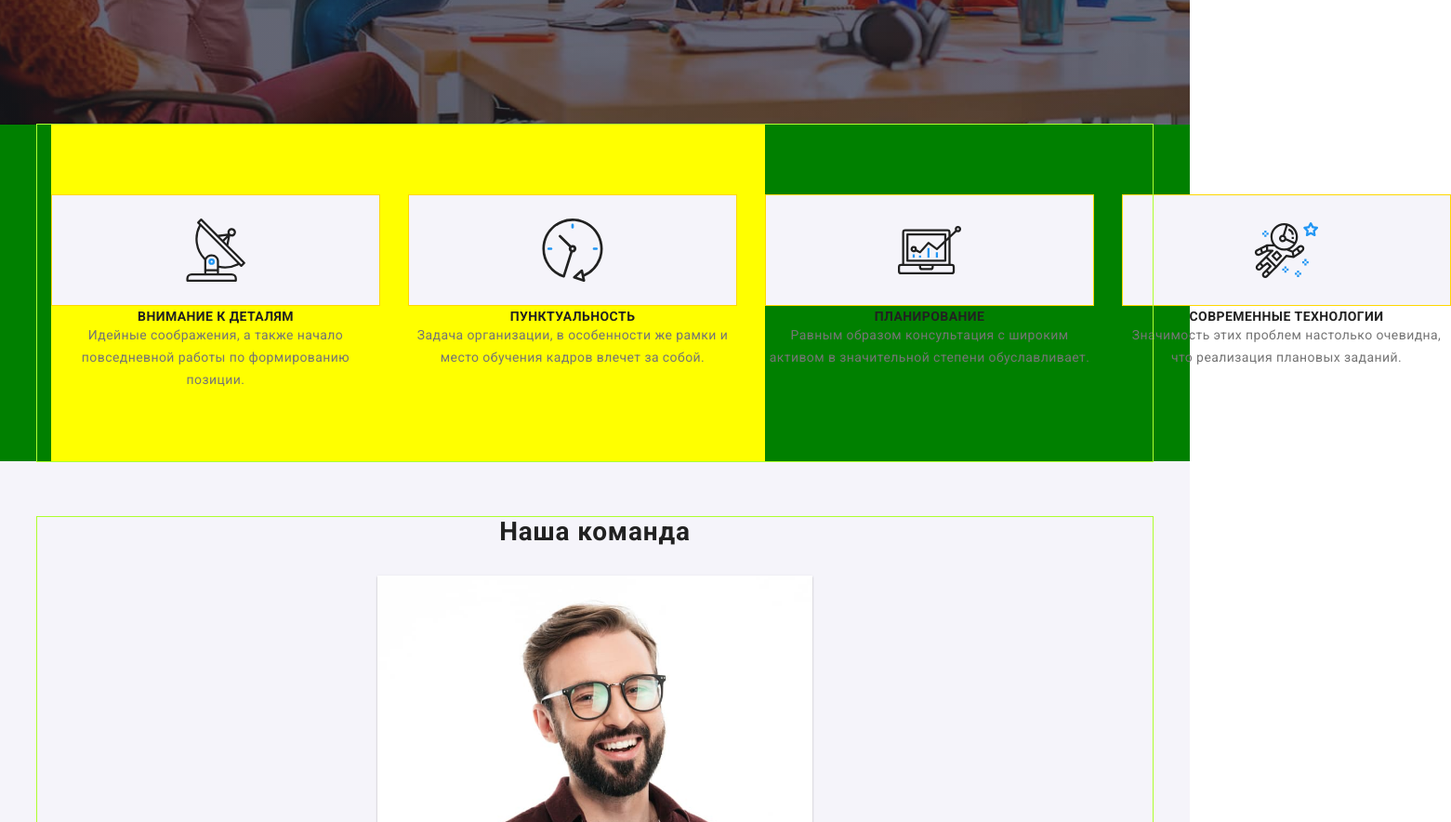
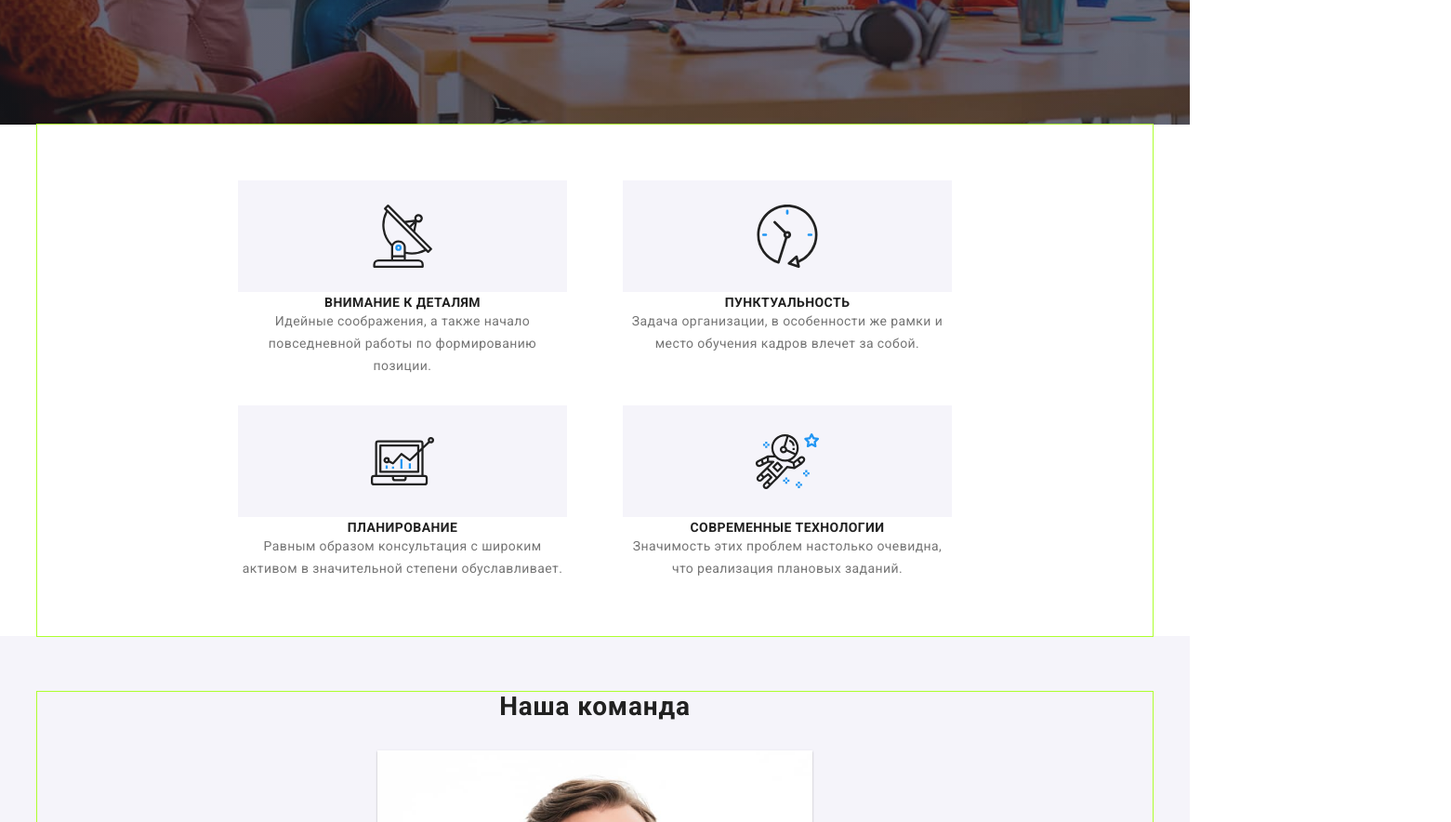
Before and after one commit to YuriiT2007/goit-markup-hw-08, a plain HTML site: page index.html in a window 1280 px wide. Shown: the part 520-1404 px from the top of the page at 93% size, 1561 px wide, since content can reach past the window. Drawn offline with nearby package versions, Linux system fonts and the light colour scheme.

Commit message:
block gap

```diff
--- a/sass/components/_property_mob.scss
+++ b/sass/components/_property_mob.scss
@@ -1,6 +1,6 @@
 .box-section {
   //   padding-top: 94px;
-  background-color: green;
+  background-color: #ffffff;
 }
 
 .module {
@@ -9,15 +9,36 @@
   padding-top: 60px;
   padding-bottom: 60px;
   @media screen and (min-width: 768px) {
-    background-color: yellow;
+    background-color: #ffffff;
     padding-top: 60px;
     padding-bottom: 60px;
     display: flex;
-    width: 768px;
 
-    align-content: space-between;
+    justify-content: space-between;
+    flex-wrap: wrap;
+
+    max-width: 768px;
+    margin: 0 auto;
+    grid-gap: 30px;
   }
 }
+.module__groop-pec {
+  //   margin-left: 30px;
+
+  list-style: none;
+  text-align: center;
+  margin-left: auto;
+  margin-right: auto;
+  @media screen and (min-width: 768px) {
+    margin: 0;
+    padding: 0;
+    flex: 0 1 100%;
+    // flex-basis: calc(100% / 2 - 30px);
+    // width: calc(100% / 2 - 30px);
+    flex: 0 1 calc(100% / 4 - 0px);
+  }
+}
+
 .module__groop-pec:first-child {
   margin-left: 0px;
   @media screen and (min-width: 768px) {
@@ -26,7 +47,7 @@
 }
 
 .module__icomfive {
-  border: 1px solid gold;
+  border: 1px solid transparent;
   //   width: 270px;
   //   height: 120px;
 
@@ -50,18 +71,6 @@
   width: auto;
   height: auto;
 }
-.module__groop-pec {
-  //   width: calc(100% / 4);
-  //   margin-left: 30px;
-
-  list-style: none;
-  text-align: center;
-  margin-left: auto;
-  margin-right: auto;
-  @media screen and (min-width: 768px) {
-    margin: 15px;
-  }
-}
 
 .module__good-job {
   color: var(--text-dec-black);
```
Also changed, not shown: css/main.css, css/main.min.css, 2 other files.
